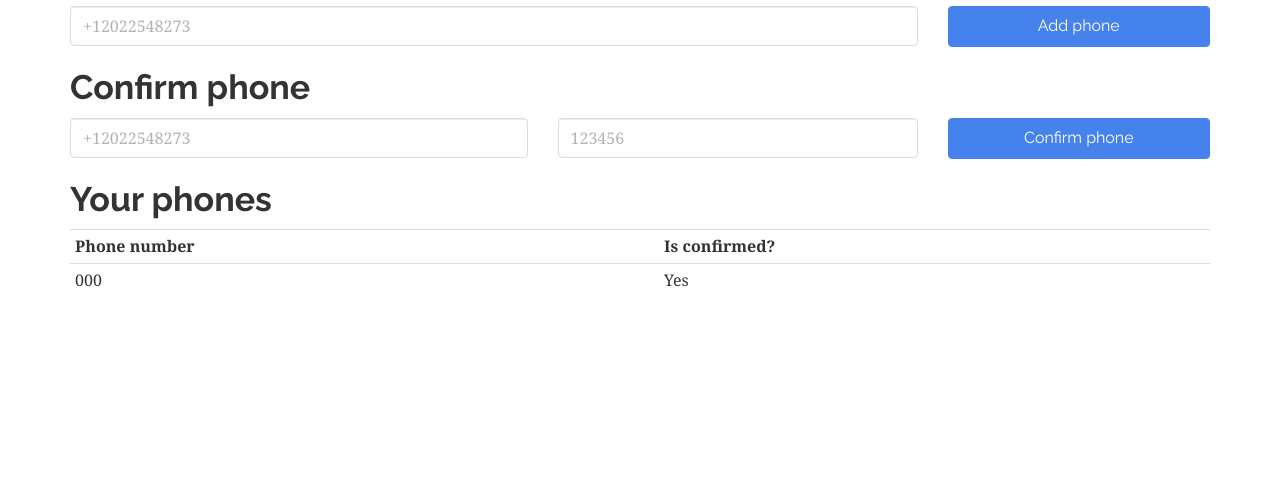
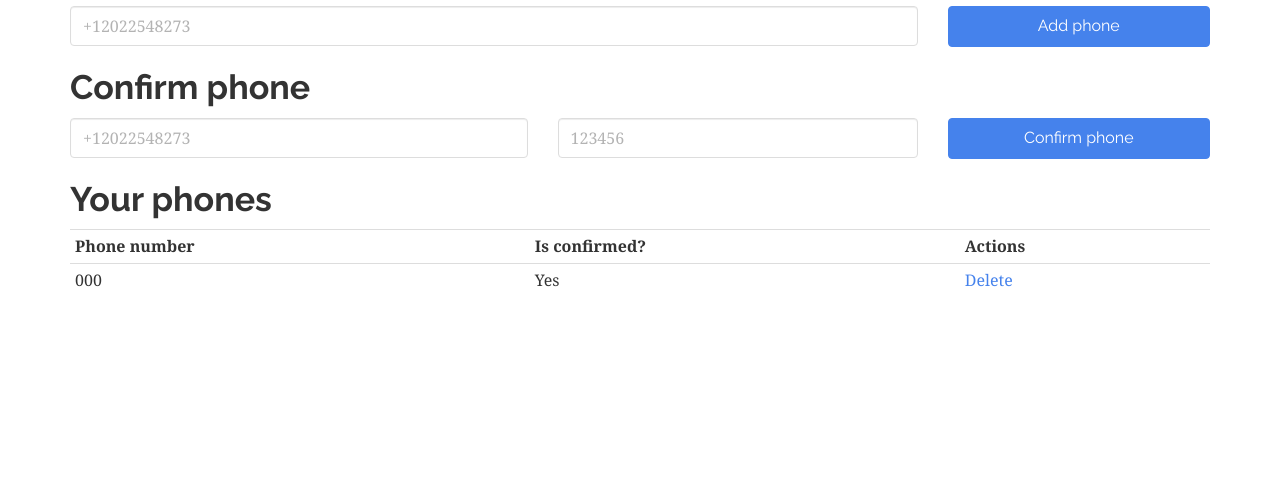
Before and after one commit to tjcsl/mhacksiv, a Flask app: page /account/ in a window 1280 px wide. Shown: the part 220-706 px from the top of the page. Run offline with Flask 2, Linux system fonts and the light colour scheme; the visitor is signed in with stand-in values (Sample User, id 1); tables that the repository leaves empty hold one stand-in row (values such as "Sample post").

Commit message:
delete phons

```diff
--- a/project/routes.py
+++ b/project/routes.py
@@ -18,6 +18,7 @@ add_url_routes((
     ('/account/alias/', account.aliases),
     ('/account/phones/add/', account.add_phone),
     ('/account/phones/confirm/', account.confirm_phone),
+    ('/account/phones/del/<int:pid>/', account.delete_phone),
     ('/login/', auth.login),
     ('/login/register/', auth.process_register),
     ('/login/login/', auth.process_login),
--- a/project/templates/account.html
+++ b/project/templates/account.html
@@ -31,11 +31,13 @@
     <tr>
         <th>Phone number</th>
         <th>Is confirmed?</th>
+        <th>Actions</th>
     </tr>
     {% for phone in phones %}
     <tr>
         <td>{{ phone.phone_number }}</td>
         <td>{{ "Yes" if phone.is_confirmed else "No" }}</td>
+        <td><a href="/account/phones/del/{{ phone.pid }}/">Delete</a></td>
     </tr>
     {% endfor %}
 </table>
--- a/project/views/account.py
+++ b/project/views/account.py
@@ -37,6 +37,19 @@ def confirm_phone():
     flash("Phone <!-- illuminati --> confirmed.", "success")
     return render_template("account.html")
 
+def delete_phone(pid):
+    if "username" not in session:
+        return redirect("/")
+    phon = Phone.query.filter(Phone.pid == pid).first()
+    if phon.uid != session["user_id"]:
+        flash("Haha, no", "danger")
+        return redirect("/")
+    else:
+        db_session.delete(phon)
+        db_session.commit()
+    flash("Phone deleted.", "success")
+    return render_template("account.html")
+
 def aliases():
     if "username" not in session:
         return redirect("/")
```
